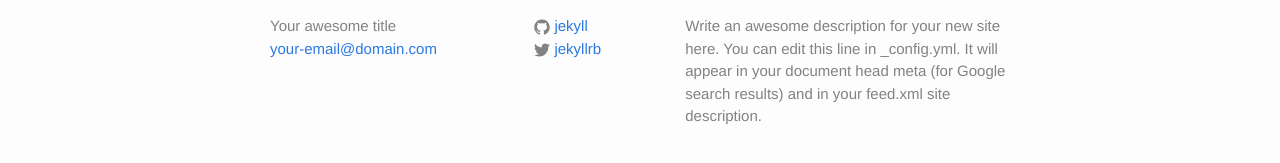
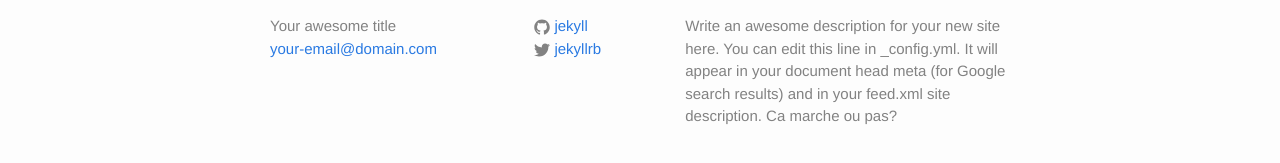
Before and after one commit to niconicois/niconicois.github.io, a Jekyll site: the page built from index.html, in a window 1280 px wide. Shown: the part 354-517 px from the top of the page. Built offline with Jekyll 4.4.1, drawn with Linux system fonts in a browser that asks for light colours.

Commit message:
Update _config.yml

```diff
--- a/_config.yml
+++ b/_config.yml
@@ -11,7 +11,7 @@
 description: > # this means to ignore newlines until "baseurl:"
   Write an awesome description for your new site here. You can edit this
   line in _config.yml. It will appear in your document head meta (for
-  Google search results) and in your feed.xml site description.
+  Google search results) and in your feed.xml site description. Ca marche ou pas?
 baseurl: "" # the subpath of your site, e.g. /blog
 url: "http://yourdomain.com" # the base hostname & protocol for your site
 twitter_username: jekyllrb
```
